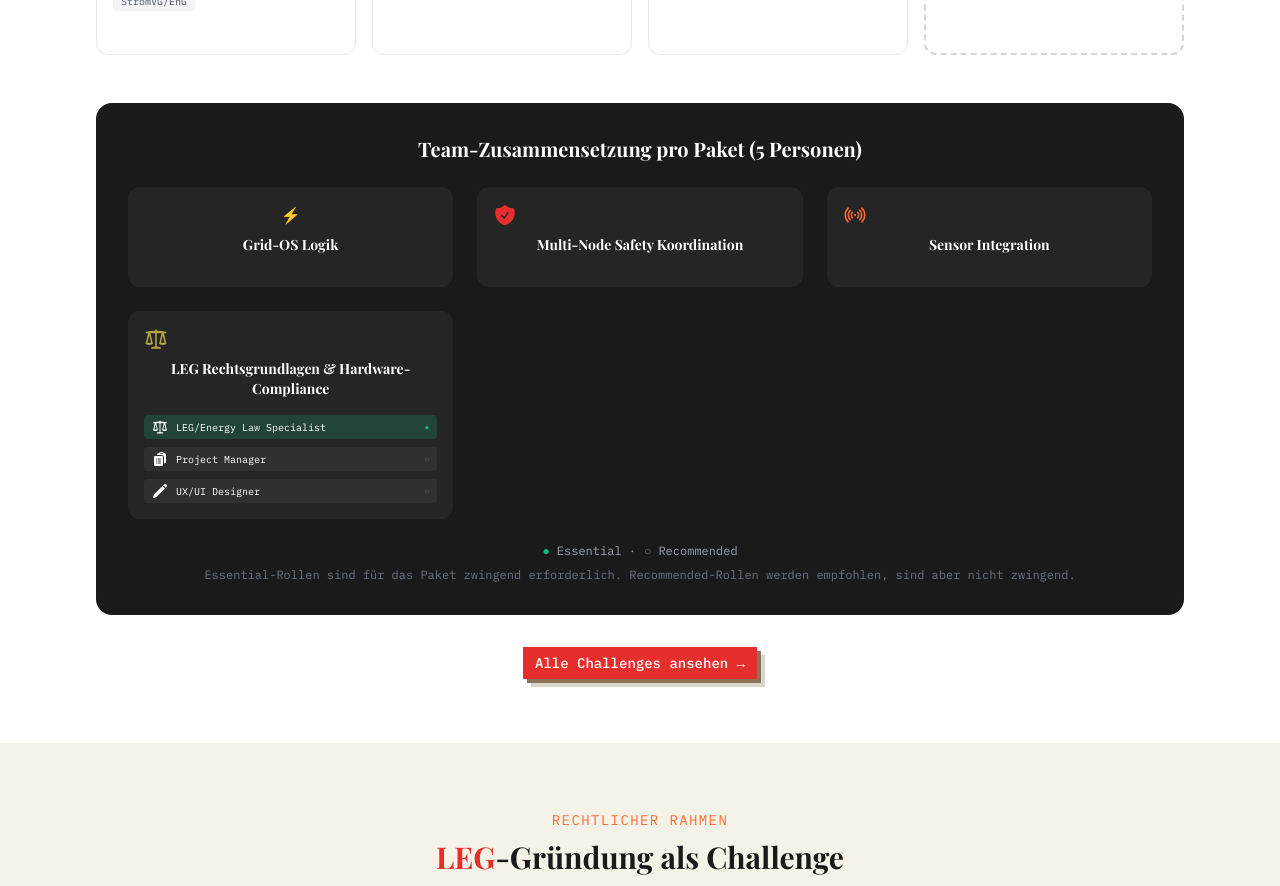
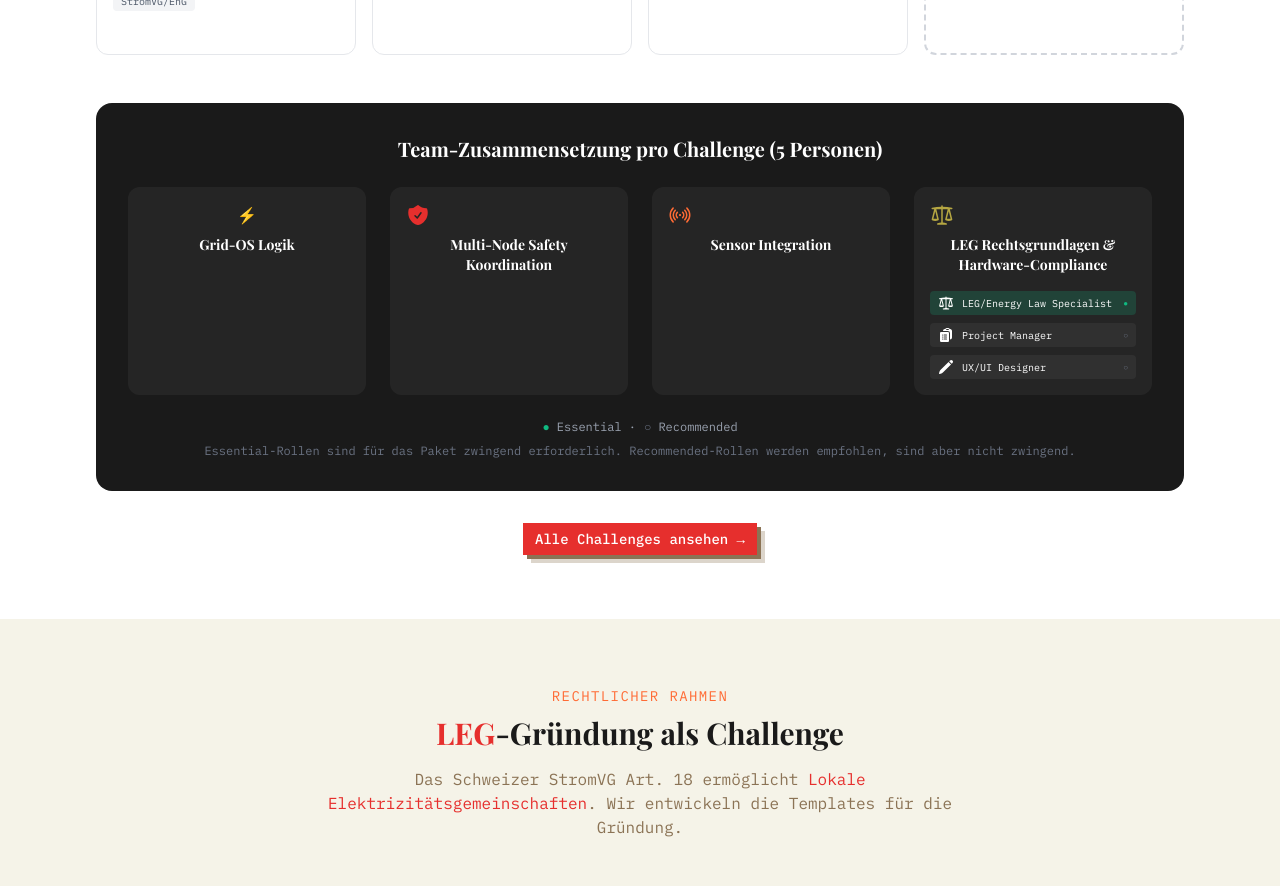
Before and after one commit to wgusta/sihlhack, a Next.js app: page /about in a window 1280 px wide. Shown: the part 2740-3626 px from the top of the page. Built offline with nearby package versions, Linux system fonts and the light colour scheme.

Commit message:
Update team composition: Challenge statt Paket, 4-column grid layout

```diff
--- a/app/about/page.tsx
+++ b/app/about/page.tsx
@@ -319,9 +319,9 @@
             {/* Package-Based Team Composition */}
             <div className="bg-brand-black rounded-2xl p-6 sm:p-8">
               <h3 className="font-display text-xl font-bold text-white text-center mb-6">
-                Team-Zusammensetzung pro Paket (5 Personen)
+                Team-Zusammensetzung pro Challenge (5 Personen)
               </h3>
-              <div className="grid grid-cols-1 md:grid-cols-3 gap-6">
+              <div className="grid grid-cols-1 md:grid-cols-2 lg:grid-cols-4 gap-6">
                 {HACKATHON_PACKAGES.filter(p => p.type === 'mandatory').map((pkg) => {
                   const teamComp = PACKAGE_TEAM_COMPOSITIONS[pkg.id as keyof typeof PACKAGE_TEAM_COMPOSITIONS]
                   return (
```
